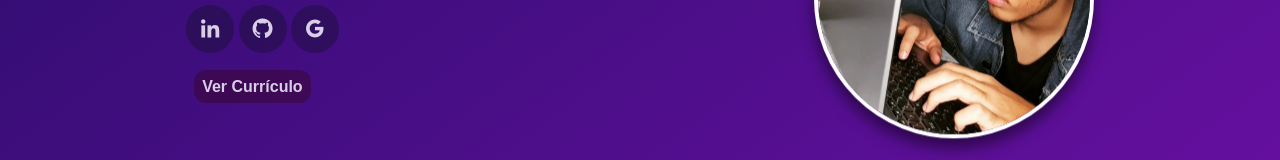
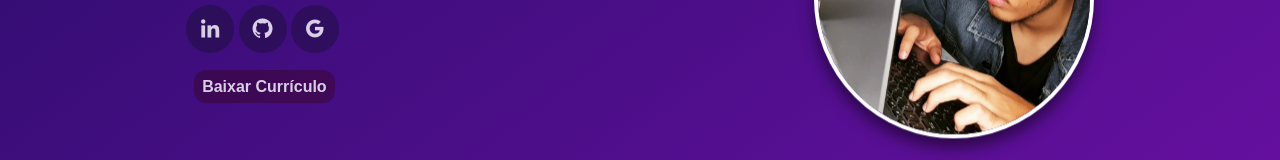
Before and after one commit to Dyoniso/dyoniso.github.io, a plain HTML site: page index.html in a window 1280 px wide. Shown: the part 254-414 px from the top of the page. Drawn offline with nearby package versions, Linux system fonts and the light colour scheme.

Commit message:
Fixed Bugs

```diff
--- a/index.html
+++ b/index.html
@@ -71,7 +71,7 @@
                             class='bx bxl-google'></i> </a>
                 </div>
                 <div class="mt-4">
-                    <a class="skill-btn"  target="_blank" href="skill.pdf">  Ver Currículo </a>
+                    <a class="skill-btn"  target="_blank" href="skill.pdf" download="Pedro Santos DevCV ">  Baixar Currículo </a>
                 </div>
             </div>
             <div class="right">
```
Also changed, not shown: 1 other file.
